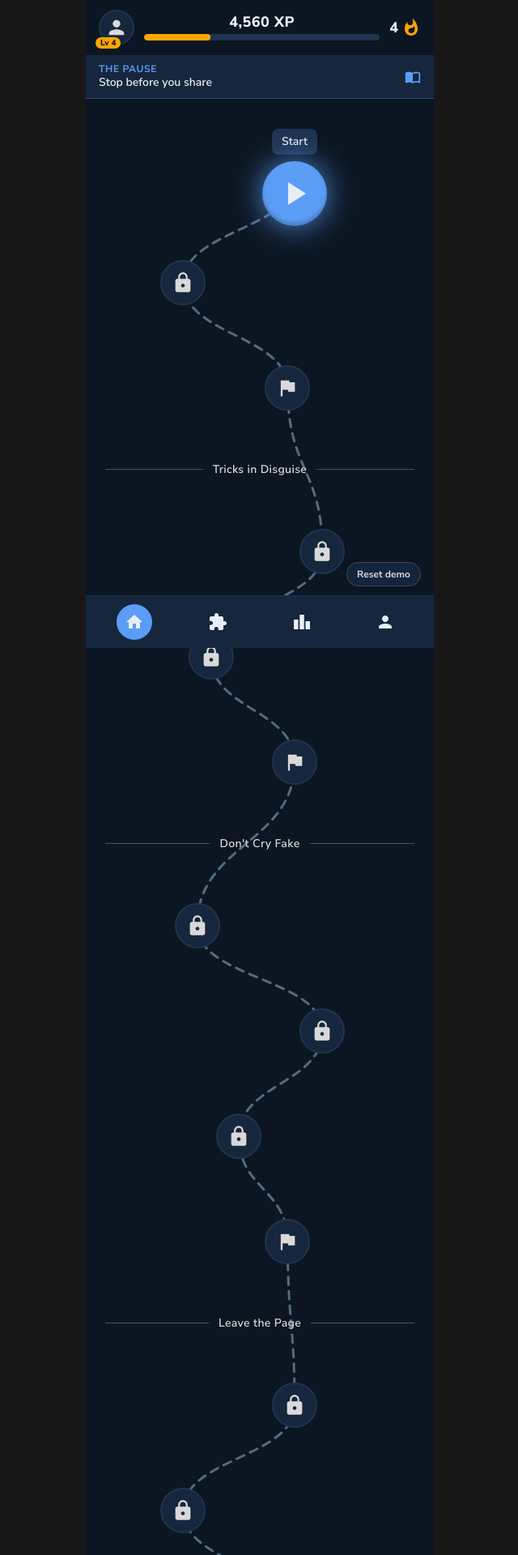
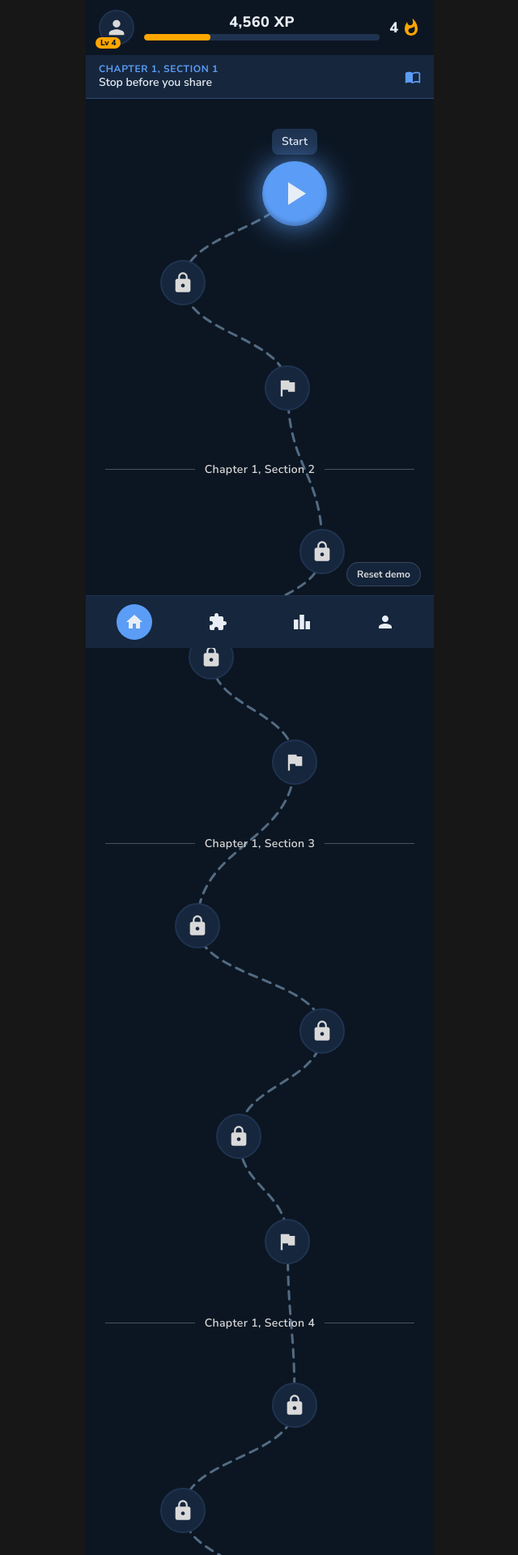
Before and after one commit to NielsdeLaat/sift, a Next.js app: page / in a window 1280 px wide. Shown: the top 1920 px of the page at 81% size, without its empty margins (319-959 px from the left). Built offline with nearby package versions, Linux system fonts and the light colour scheme.

Commit message:
chore: small code structure change

```diff
--- a/data/roadmap.ts
+++ b/data/roadmap.ts
@@ -1,4 +1,4 @@
-import type { QuestionType } from './questions';
+import type { QuestionType } from "./questions";
 
 export type NodeStatus = "completed" | "current" | "locked";
 export type NodeIcon = "check" | "play" | "lock" | "flag" | "star" | string;
@@ -38,17 +38,22 @@ export interface Section {
 }
 
 // ── Helper to generate lesson nodes ──────────────────────────────────────────
-function lessonNodes(sectionNum: number, lessonCount: number, lessonXp: number, testXp: number): LevelNode[] {
+function lessonNodes(
+  sectionNum: number,
+  lessonCount: number,
+  lessonXp: number,
+  testXp: number,
+): LevelNode[] {
   const nodes: LevelNode[] = Array.from({ length: lessonCount }, (_, i) => ({
     id: `s${sectionNum}-n${i + 1}`,
-    status: 'locked' as NodeStatus,
-    icon: 'play',
+    status: "locked" as NodeStatus,
+    icon: "play",
     xp: lessonXp,
   }));
   nodes.push({
     id: `s${sectionNum}-n${lessonCount + 1}`,
-    status: 'locked',
-    icon: 'flag',
+    status: "locked",
+    icon: "flag",
     xp: testXp,
   });
   return nodes;
@@ -57,144 +62,128 @@ function lessonNodes(sectionNum: number, lessonCount: number, lessonXp: number,
 // ── Chapter 1: 12 sections ────────────────────────────────────────────────────
 export const roadmap: Section[] = [
   {
-    id: 'section-1',
-    title: 'The Pause',
-    subtitle: 'Stop before you share',
-    description: 'Learn the most important fact-checking habit: pause before reacting. Practice spotting name tricks, judging real vs. AI images, and finding the weak link in a claim.',
-    badge: '1',
+    id: "section-1",
+    title: "Chapter 1, Section 1",
+    subtitle: "Stop before you share",
+    description:
+      "Learn the most important fact-checking habit: pause before reacting. Practice spotting name tricks, judging real vs. AI images, and finding the weak link in a claim.",
+    badge: "1",
     nodes: lessonNodes(1, 2, 100, 300),
     typeConfig: [
-      { type: 'name-trick',    difficulty: 1 },
-      { type: 'real-or-ai',   difficulty: 1 },
-      { type: 'weak-link',    difficulty: 1 },
-      { type: 'leave-the-page', difficulty: 1 },
+      { type: "name-trick", difficulty: 1 },
+      { type: "real-or-ai", difficulty: 1 },
+      { type: "weak-link", difficulty: 1 },
+      { type: "leave-the-page", difficulty: 1 },
     ],
   },
   {
-    id: 'section-2',
-    title: 'Tricks in Disguise',
-    subtitle: 'Spot manipulation in plain sight',
-    description: 'Go deeper on name tricks and the rhetorical tactics used to make false claims sound credible. You\'ll start to recognise common patterns across different types of misinformation.',
-    badge: '2',
+    id: "section-2",
+    title: "Chapter 1, Section 2",
+    subtitle: "Spot manipulation in plain sight",
+    description:
+      "Go deeper on name tricks and the rhetorical tactics used to make false claims sound credible. You'll start to recognise common patterns across different types of misinformation.",
+    badge: "2",
     nodes: lessonNodes(2, 2, 110, 320),
-    typeConfig: [
-      { type: 'name-trick', difficulty: 2 },
-    ],
+    typeConfig: [],
   },
   {
-    id: 'section-3',
-    title: 'Don\'t Cry Fake',
-    subtitle: 'Not every altered image is AI',
-    description: 'Sharpen your eye for AI-generated imagery while avoiding the trap of crying fake too quickly. Real images can be misleading; AI images can be subtle.',
-    badge: '3',
+    id: "section-3",
+    title: "Chapter 1, Section 3",
+    subtitle: "Not every altered image is AI",
+    description:
+      "Sharpen your eye for AI-generated imagery while avoiding the trap of crying fake too quickly. Real images can be misleading; AI images can be subtle.",
+    badge: "3",
     nodes: lessonNodes(3, 3, 110, 340),
-    typeConfig: [
-      { type: 'real-or-ai', difficulty: 2 },
-    ],
+    typeConfig: [{ type: "name-trick", difficulty: 2 }],
   },
   {
-    id: 'section-4',
-    title: 'Leave the Page',
-    subtitle: 'Don\'t trust a single source',
-    description: 'Practise the habit of lateral reading — leaving the page to check what others say about a source or claim. A true story is easy to verify; a false one often isn\'t.',
-    badge: '4',
+    id: "section-4",
+    title: "Chapter 1, Section 4",
+    subtitle: "Don't trust a single source",
+    description:
+      "Practise the habit of lateral reading — leaving the page to check what others say about a source or claim. A true story is easy to verify; a false one often isn't.",
+    badge: "4",
     nodes: lessonNodes(4, 3, 120, 360),
-    typeConfig: [
-      { type: 'leave-the-page', difficulty: 2 },
-    ],
+    typeConfig: [{ type: "real-or-ai", difficulty: 2 }],
   },
   {
-    id: 'section-5',
-    title: 'Check the Handle',
-    subtitle: 'Who is really posting this?',
-    description: 'Go further with lateral reading: investigate account authenticity by searching for the handle, profile picture, and domain. Not every account is who it claims to be.',
-    badge: '5',
+    id: "section-5",
+    title: "Chapter 1, Section 5",
+    subtitle: "Who is really posting this?",
+    description:
+      "Go further with lateral reading: investigate account authenticity by searching for the handle, profile picture, and domain. Not every account is who it claims to be.",
+    badge: "5",
     nodes: lessonNodes(5, 4, 120, 380),
-    typeConfig: [
-      { type: 'leave-the-page', difficulty: 3 },
-    ],
+    typeConfig: [{ type: "who-says", difficulty: 1 }],
   },
   {
-    id: 'section-6',
-    title: 'Who Said That?',
-    subtitle: 'Trace the claim to its source',
-    description: 'Introduce the IMVAIN framework for evaluating sources. Learn to identify whether a quoted source — expert, eyewitness, or anonymous — is reliable enough to trust.',
-    badge: '6',
+    id: "section-6",
+    title: "Chapter 1, Section 6",
+    subtitle: "Trace the claim to its source",
+    description:
+      "Introduce the IMVAIN framework for evaluating sources. Learn to identify whether a quoted source — expert, eyewitness, or anonymous — is reliable enough to trust.",
+    badge: "6",
     nodes: lessonNodes(6, 4, 130, 400),
-    typeConfig: [
-      { type: 'who-says', difficulty: 1 },
-    ],
+    typeConfig: [{ type: "leave-the-page", difficulty: 2 }],
   },
   {
-    id: 'section-7',
-    title: 'Weigh the Source',
-    subtitle: 'Some voices count more than others',
-    description: 'Go deeper on source quality. Practise distinguishing primary sources from second-hand reports, and learn when to trust an official statement versus a viral screenshot.',
-    badge: '7',
+    id: "section-7",
+    title: "Chapter 1, Section 7",
+    subtitle: "Some voices count more than others",
+    description:
+      "Go deeper on source quality. Practise distinguishing primary sources from second-hand reports, and learn when to trust an official statement versus a viral screenshot.",
+    badge: "7",
     nodes: lessonNodes(7, 5, 130, 430),
-    typeConfig: [
-      { type: 'who-says', difficulty: 2 },
-    ],
+    typeConfig: [{ type: "name-trick", difficulty: 3 }],
   },
   {
-    id: 'section-8',
-    title: 'Under the Hood',
-    subtitle: 'Inspect the metadata',
-    description: 'Learn to read image metadata and reverse-search results to spot context manipulation. An old photo placed in a new crisis is one of the most common forms of visual misinformation.',
-    badge: '8',
+    id: "section-8",
+    title: "Chapter 1, Section 8",
+    subtitle: "Inspect the metadata",
+    description:
+      "Learn to read image metadata and reverse-search results to spot context manipulation. An old photo placed in a new crisis is one of the most common forms of visual misinformation.",
+    badge: "8",
     nodes: lessonNodes(8, 5, 140, 450),
-    typeConfig: [
-      { type: 'under-the-hood', difficulty: 1 },
-    ],
+    typeConfig: [{ type: "when-or-where", difficulty: 1 }],
   },
   {
-    id: 'section-9',
-    title: 'When Was This?',
-    subtitle: 'Time is part of the truth',
-    description: 'Practise identifying when an image or story is from. Repurposed old content is a key misinformation tactic in fast-moving crises.',
-    badge: '9',
+    id: "section-9",
+    title: "Chapter 1, Section 9",
+    subtitle: "Time is part of the truth",
+    description:
+      "Practise identifying when an image or story is from. Repurposed old content is a key misinformation tactic in fast-moving crises.",
+    badge: "9",
     nodes: lessonNodes(9, 6, 140, 470),
-    typeConfig: [
-      { type: 'when-or-where', difficulty: 1 },
-    ],
+    typeConfig: [{ type: "who-says", difficulty: 2 }],
   },
   {
-    id: 'section-10',
-    title: 'Where Was This?',
-    subtitle: 'Location matters as much as timing',
-    description: 'Extend your verification skills to location. Photos and videos are often misattributed to a different place — learning to spot the signs protects you from geographic misinformation.',
-    badge: '10',
+    id: "section-10",
+    title: "Chapter 1, Section 10",
+    subtitle: "Location matters as much as timing",
+    description:
+      "Extend your verification skills to location. Photos and videos are often misattributed to a different place — learning to spot the signs protects you from geographic misinformation.",
+    badge: "10",
     nodes: lessonNodes(10, 6, 150, 490),
-    typeConfig: [
-      { type: 'when-or-where', difficulty: 2 },
-    ],
+    typeConfig: [{ type: "under-the-hood", difficulty: 1 }],
   },
   {
-    id: 'section-11',
-    title: 'Find the Weak Link',
-    subtitle: 'Every claim has a breaking point',
-    description: 'Master the full weak-link analysis: identify which pillar of a story fails under scrutiny and reach a confident verdict. This is the core fact-checker\'s move.',
-    badge: '11',
+    id: "section-11",
+    title: "Chapter 1, Section 11",
+    subtitle: "Every claim has a breaking point",
+    description:
+      "Master the full weak-link analysis: identify which pillar of a story fails under scrutiny and reach a confident verdict. This is the core fact-checker's move.",
+    badge: "11",
     nodes: lessonNodes(11, 7, 150, 500),
-    typeConfig: [
-      { type: 'weak-link', difficulty: 2 },
-    ],
+    typeConfig: [{ type: "real-or-ai", difficulty: 3 }],
   },
   {
-    id: 'section-12',
-    title: 'The Full Feed',
-    subtitle: 'Everything at once',
-    description: 'Apply every skill you\'ve built across all question types at higher difficulty. The final section mirrors the real information environment: fast, mixed, and designed to mislead.',
-    badge: '12',
+    id: "section-12",
+    title: "Chapter 1, Section 12",
+    subtitle: "Everything at once",
+    description:
+      "Apply every skill you've built across all question types at higher difficulty. The final section mirrors the real information environment: fast, mixed, and designed to mislead.",
+    badge: "12",
     nodes: lessonNodes(12, 7, 160, 600),
-    typeConfig: [
-      { type: 'name-trick',     difficulty: 3 },
-      { type: 'real-or-ai',    difficulty: 3 },
-      { type: 'weak-link',     difficulty: 3 },
-      { type: 'leave-the-page', difficulty: 4 },
-      { type: 'who-says',      difficulty: 3 },
-      { type: 'under-the-hood', difficulty: 2 },
-      { type: 'when-or-where', difficulty: 3 },
-    ],
+    typeConfig: [{ type: "weak-link", difficulty: 2 }],
   },
 ];
```
Also changed, not shown: lib/lesson.ts (+1 -7 lines).
